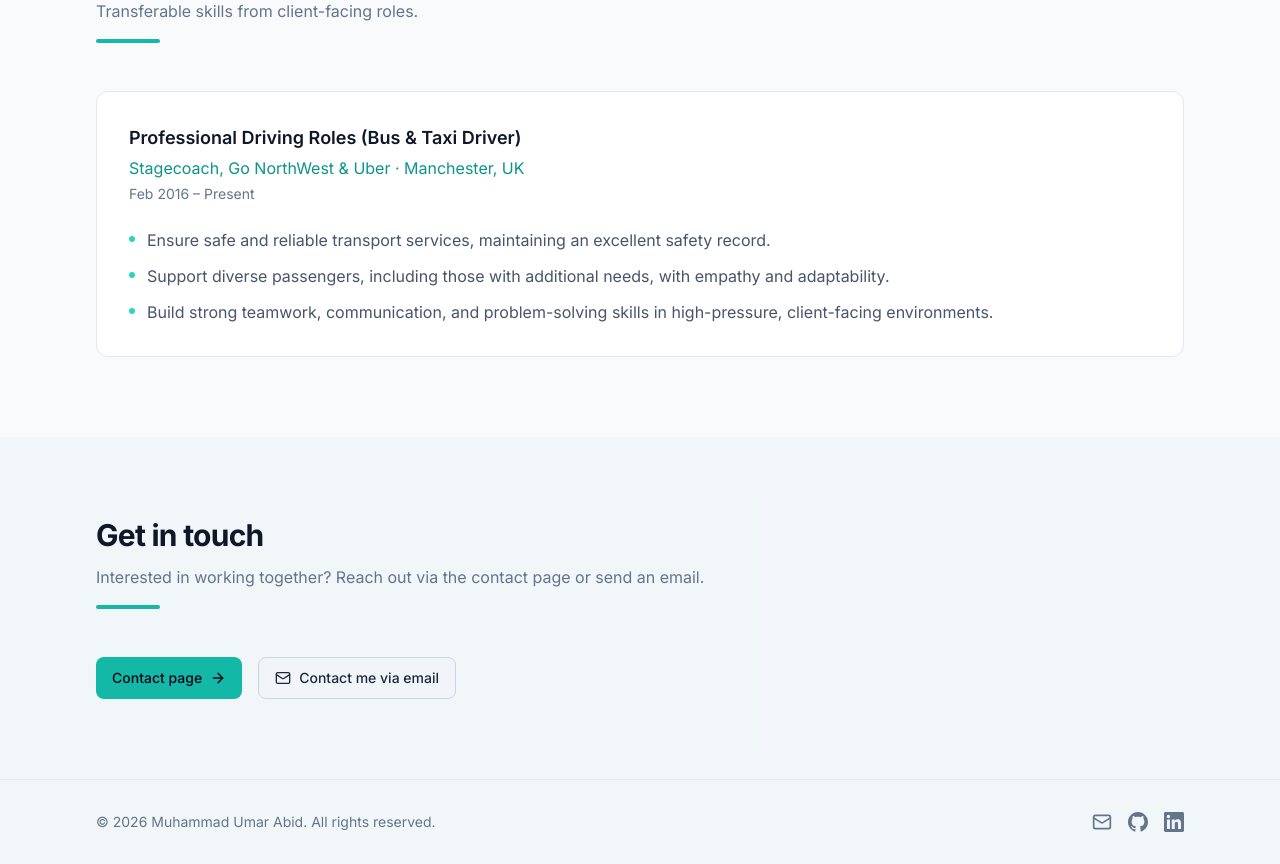
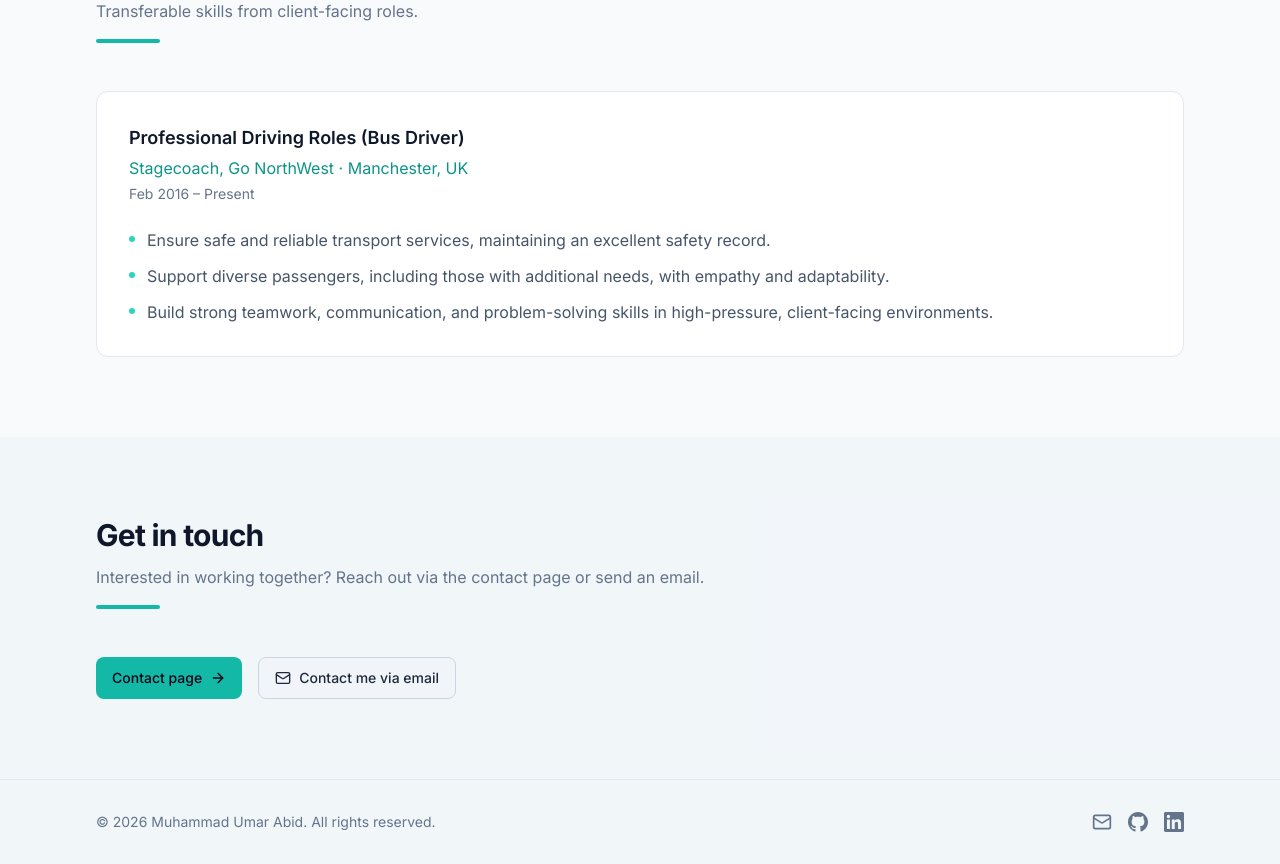
Before and after one commit to uumarabid/PortfolioWebsite, a React (Vite) app: page / in a window 1280 px wide. Shown: the part 5600-6464 px from the top of the page. Built offline with nearby package versions, Linux system fonts and the light colour scheme; no server answers.

Commit message:
rectify experience

```diff
--- a/src/data/experience.ts
+++ b/src/data/experience.ts
@@ -34,8 +34,8 @@ export const softwareExperience: ExperienceEntry[] = [
 ];
 
 export const otherExperience = {
-  role: "Professional Driving Roles (Bus & Taxi Driver)",
-  companies: "Stagecoach, Go NorthWest & Uber",
+  role: "Professional Driving Roles (Bus Driver)",
+  companies: "Stagecoach, Go NorthWest",
   location: "Manchester, UK",
   period: "Feb 2016 – Present",
   highlights: [
```
